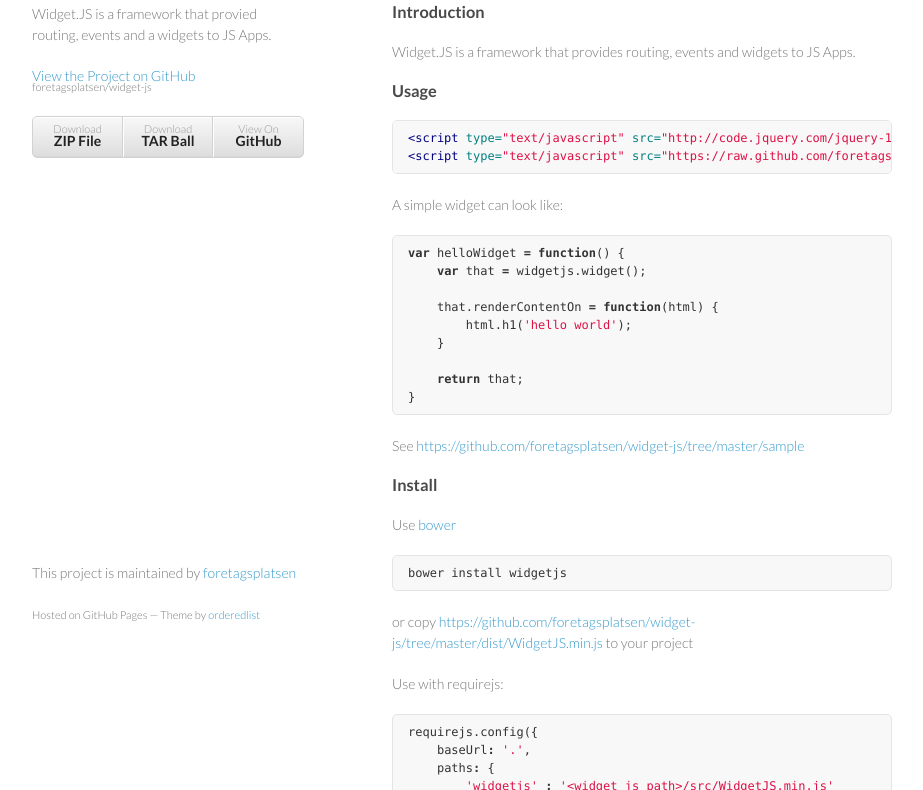
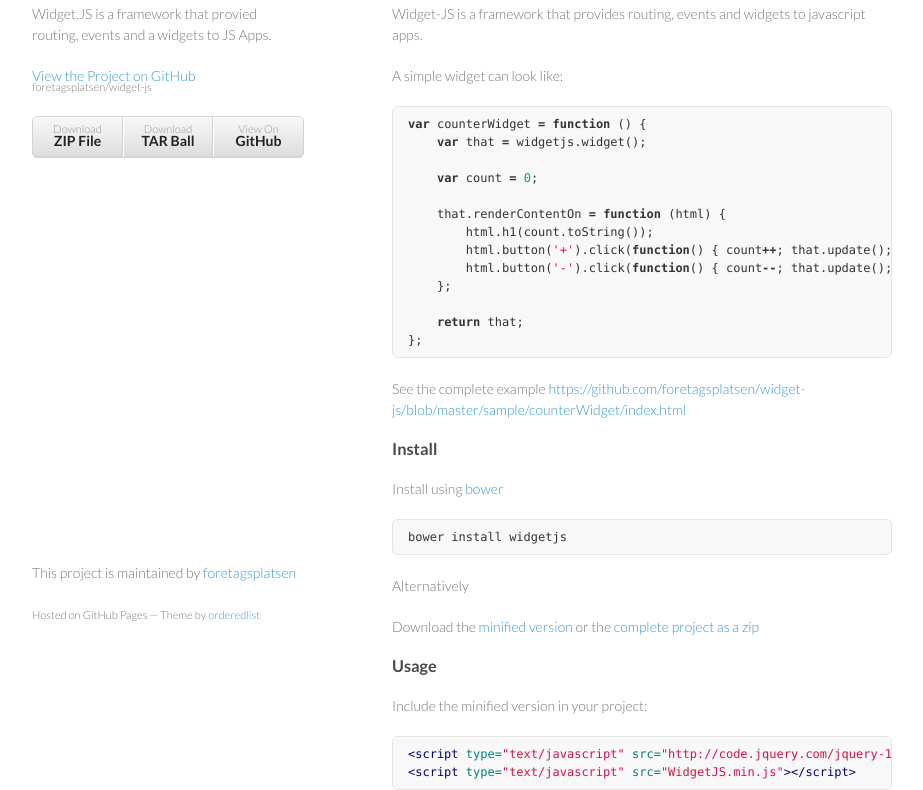
Before and after one commit to foretagsplatsen/widgetjs, a plain HTML site: page index.html in a window 1280 px wide. Shown: the part 106-896 px from the top of the page, without its empty margins (178-1101 px from the left). Drawn offline with Linux system fonts and the light colour scheme.

```diff
--- a/index.html
+++ b/index.html
@@ -29,44 +29,49 @@
       </header>
       <section>
         <h1>
-<a name="widgetjs" class="anchor" href="#widgetjs"><span class="octicon octicon-link"></span></a>Widget.JS</h1>
+<a name="widget-js" class="anchor" href="#widget-js"><span class="octicon octicon-link"></span></a>Widget-JS</h1>
+
+<p>Widget-JS is a framework that provides routing, events and widgets to javascript apps. </p>
+
+<p>A simple widget can look like:</p>
+
+<div class="highlight"><pre><span class="kd">var</span> <span class="nx">counterWidget</span> <span class="o">=</span> <span class="kd">function</span> <span class="p">()</span> <span class="p">{</span>
+    <span class="kd">var</span> <span class="nx">that</span> <span class="o">=</span> <span class="nx">widgetjs</span><span class="p">.</span><span class="nx">widget</span><span class="p">();</span>
+
+    <span class="kd">var</span> <span class="nx">count</span> <span class="o">=</span> <span class="mi">0</span><span class="p">;</span>
+
+    <span class="nx">that</span><span class="p">.</span><span class="nx">renderContentOn</span> <span class="o">=</span> <span class="kd">function</span> <span class="p">(</span><span class="nx">html</span><span class="p">)</span> <span class="p">{</span>
+        <span class="nx">html</span><span class="p">.</span><span class="nx">h1</span><span class="p">(</span><span class="nx">count</span><span class="p">.</span><span class="nx">toString</span><span class="p">());</span>
+        <span class="nx">html</span><span class="p">.</span><span class="nx">button</span><span class="p">(</span><span class="s1">'+'</span><span class="p">).</span><span class="nx">click</span><span class="p">(</span><span class="kd">function</span><span class="p">()</span> <span class="p">{</span> <span class="nx">count</span><span class="o">++</span><span class="p">;</span> <span class="nx">that</span><span class="p">.</span><span class="nx">update</span><span class="p">();});</span>
+        <span class="nx">html</span><span class="p">.</span><span class="nx">button</span><span class="p">(</span><span class="s1">'-'</span><span class="p">).</span><span class="nx">click</span><span class="p">(</span><span class="kd">function</span><span class="p">()</span> <span class="p">{</span> <span class="nx">count</span><span class="o">--</span><span class="p">;</span> <span class="nx">that</span><span class="p">.</span><span class="nx">update</span><span class="p">();});</span>
+    <span class="p">};</span>
+
+    <span class="k">return</span> <span class="nx">that</span><span class="p">;</span>
+<span class="p">};</span>
+</pre></div>
+
+<p>See the complete example <a href="https://github.com/foretagsplatsen/widget-js/blob/master/sample/counterWidget/index.html">https://github.com/foretagsplatsen/widget-js/blob/master/sample/counterWidget/index.html</a></p>
 
 <h3>
-<a name="introduction" class="anchor" href="#introduction"><span class="octicon octicon-link"></span></a>Introduction</h3>
+<a name="install" class="anchor" href="#install"><span class="octicon octicon-link"></span></a>Install</h3>
 
-<p>Widget.JS is a framework that provides routing, events and widgets to JS Apps. </p>
+<p>Install using <a href="https://github.com/twitter/bower">bower</a> </p>
+
+<pre><code>bower install widgetjs
+</code></pre>
+
+<p>Alternatively</p>
+
+<p>Download the <a href="https://github.com/foretagsplatsen/widget-js/tree/master/dist/WidgetJS.min.js">minified version</a> or the <a href="https://github.com/foretagsplatsen/widget-js/archive/master.zip">complete project as a zip</a></p>
 
 <h3>
 <a name="usage" class="anchor" href="#usage"><span class="octicon octicon-link"></span></a>Usage</h3>
 
+<p>Include the minified version in your project:</p>
+
 <div class="highlight"><pre><span class="nt">&lt;script </span><span class="na">type=</span><span class="s">"text/javascript"</span> <span class="na">src=</span><span class="s">"http://code.jquery.com/jquery-1.8.2.min.js"</span><span class="nt">&gt;&lt;/script&gt;</span>
-<span class="nt">&lt;script </span><span class="na">type=</span><span class="s">"text/javascript"</span> <span class="na">src=</span><span class="s">"https://raw.github.com/foretagsplatsen/widget-js/master/dist/WidgetJS.min.js"</span><span class="nt">&gt;&lt;/script&gt;</span>
+<span class="nt">&lt;script </span><span class="na">type=</span><span class="s">"text/javascript"</span> <span class="na">src=</span><span class="s">"WidgetJS.min.js"</span><span class="nt">&gt;&lt;/script&gt;</span>
 </pre></div>
-
-<p>A simple widget can look like:</p>
-
-<div class="highlight"><pre><span class="kd">var</span> <span class="nx">helloWidget</span> <span class="o">=</span> <span class="kd">function</span><span class="p">()</span> <span class="p">{</span>
-    <span class="kd">var</span> <span class="nx">that</span> <span class="o">=</span> <span class="nx">widgetjs</span><span class="p">.</span><span class="nx">widget</span><span class="p">();</span>
-
-    <span class="nx">that</span><span class="p">.</span><span class="nx">renderContentOn</span> <span class="o">=</span> <span class="kd">function</span><span class="p">(</span><span class="nx">html</span><span class="p">)</span> <span class="p">{</span>
-        <span class="nx">html</span><span class="p">.</span><span class="nx">h1</span><span class="p">(</span><span class="s1">'hello world'</span><span class="p">);</span>
-    <span class="p">}</span>
-
-    <span class="k">return</span> <span class="nx">that</span><span class="p">;</span>
-<span class="p">}</span>
-</pre></div>
-
-<p>See <a href="https://github.com/foretagsplatsen/widget-js/tree/master/sample">https://github.com/foretagsplatsen/widget-js/tree/master/sample</a></p>
-
-<h3>
-<a name="install" class="anchor" href="#install"><span class="octicon octicon-link"></span></a>Install</h3>
-
-<p>Use <a href="https://github.com/twitter/bower">bower</a> </p>
-
-<pre><code>bower install widgetjs
-</code></pre>
-
-<p>or copy  <a href="https://github.com/foretagsplatsen/widget-js/tree/master/dist/WidgetJS.min.js">https://github.com/foretagsplatsen/widget-js/tree/master/dist/WidgetJS.min.js</a> to your project</p>
 
 <p>Use with requirejs:</p>
 
@@ -114,12 +119,12 @@
 <h3>
 <a name="credits" class="anchor" href="#credits"><span class="octicon octicon-link"></span></a>Credits</h3>
 
-<p>Thanks a ton to <a href="https://github.com/NicolasPetton" class="user-mention">@NicolasPetton</a> for HtmlCanvas and tricking us into developing and using Widget.JS at Företagsplatsen</p>
+<p>Thanks a ton to <a href="https://github.com/NicolasPetton" class="user-mention">@NicolasPetton</a> for HtmlCanvas and tricking us into developing and using Widget-JS at Företagsplatsen</p>
 
 <h3>
 <a name="license" class="anchor" href="#license"><span class="octicon octicon-link"></span></a>License</h3>
 
-<p>Widget.JS is under the MIT-license, see file LICENSE</p>
+<p>Widget-JS is under the MIT-license, see file LICENSE</p>
       </section>
       <footer>
         <p>This project is maintained by <a href="https://github.com/foretagsplatsen">foretagsplatsen</a></p>
```
Also changed, not shown: params.json (+1 -1 lines).
